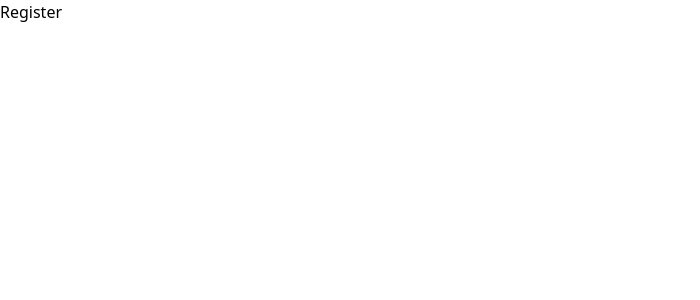
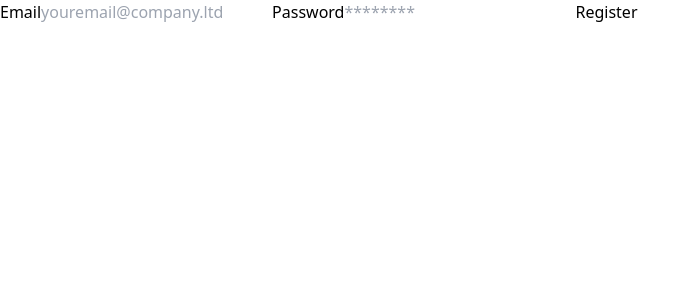
Before and after one commit to Anibal-Alpizar/react-firebase-app, a React (Vite) app: page /register in a window 1280 px wide. Shown: the top 300 px of the page, without its empty margins (0-700 px from the left). Built offline with nearby package versions, Linux system fonts and the light colour scheme; the HTML template or start-up script is replaced by a standard one.

Commit message:
User register with firebase

```diff
--- a/src/App.jsx
+++ b/src/App.jsx
@@ -6,7 +6,7 @@
 
 function App() {
   return (
-    <div className="bg-slate-300 h-screen text-white flex">
+    <div className="bg-slate-300 h-screen text-black flex">
       <AuthProvider>
         <Routes>
           <Route path="/" element={<Home />} />
--- a/src/components/Register.jsx
+++ b/src/components/Register.jsx
@@ -1,3 +1,55 @@
+import { useState } from "react";
+import { useAuth } from "../context/authContext.jsx";
+import { useNavigate } from "react-router-dom";
+
 export function Register() {
-  return <div>Register</div>;
+  const [user, setuser] = useState({
+    email: "",
+    password: "",
+  });
+
+  const [error, seterror] = useState("");
+
+  const { signup } = useAuth();
+  const navigate = useNavigate();
+
+  const handleChange = ({ target: { name, value } }) =>
+    setuser({ ...user, [name]: value });
+
+  const handleSubmit = async (e) => {
+    e.preventDefault();
+    seterror("");
+    try {
+      await signup(user.email, user.password);
+      navigate("/");
+    } catch (err) {
+      console.log(err.code);
+      seterror(err.message);
+    }
+  };
+
+  return (
+    <div>
+      {error && <p>{error}</p>}
+      <form onSubmit={handleSubmit}>
+        <label htmlFor="email">Email</label>
+        <input
+          onChange={handleChange}
+          type="email"
+          name="email"
+          id="email"
+          placeholder="youremail@company.ltd"
+        />
+        <label htmlFor="password">Password</label>
+        <input
+          onChange={handleChange}
+          type="password"
+          name="password"
+          id="password"
+          placeholder="********"
+        />
+        <button>Register</button>
+      </form>
+    </div>
+  );
 }
--- a/src/context/authContext.jsx
+++ b/src/context/authContext.jsx
@@ -1,4 +1,6 @@
 import { createContext, useContext } from "react";
+import { auth } from "../firebase";
+import { createUserWithEmailAndPassword } from "firebase/auth";
 
 export const authContext = createContext();
 
@@ -9,8 +11,10 @@
 };
 
 export function AuthProvider({ children }) {
-  const user = {
-    login: true,
-  };
-  return <authContext.Provider value={user}>{children}</authContext.Provider>;
+  const signup = (email, password) =>
+    createUserWithEmailAndPassword(auth, email, password);
+
+  return (
+    <authContext.Provider value={{ signup }}>{children}</authContext.Provider>
+  );
 }
```
